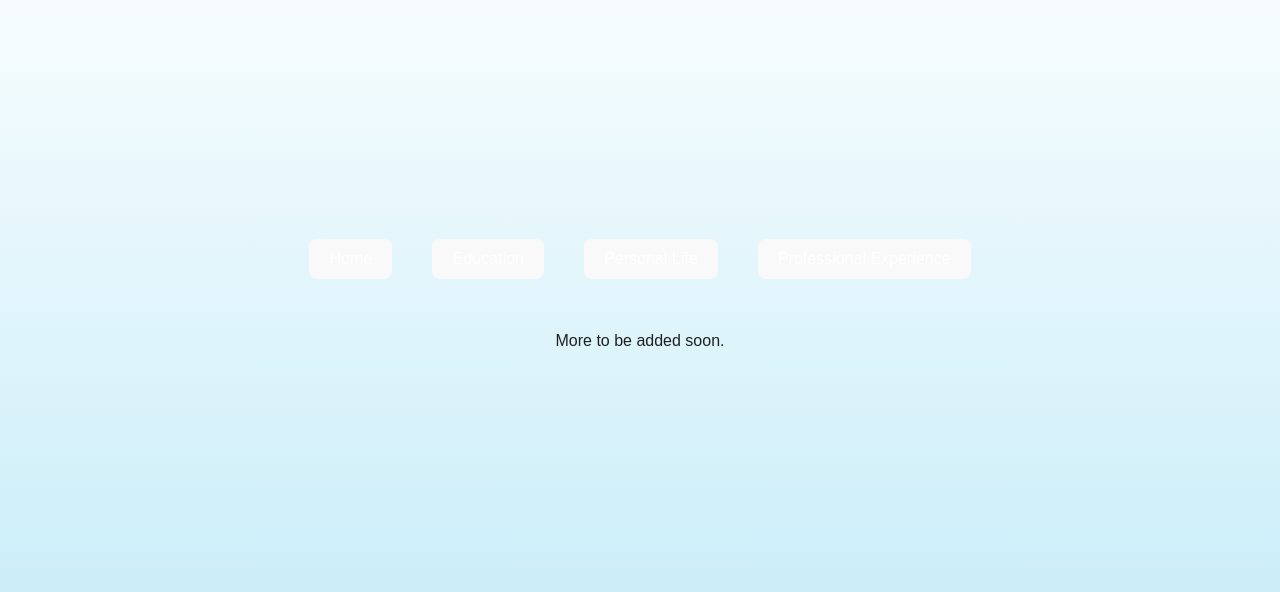
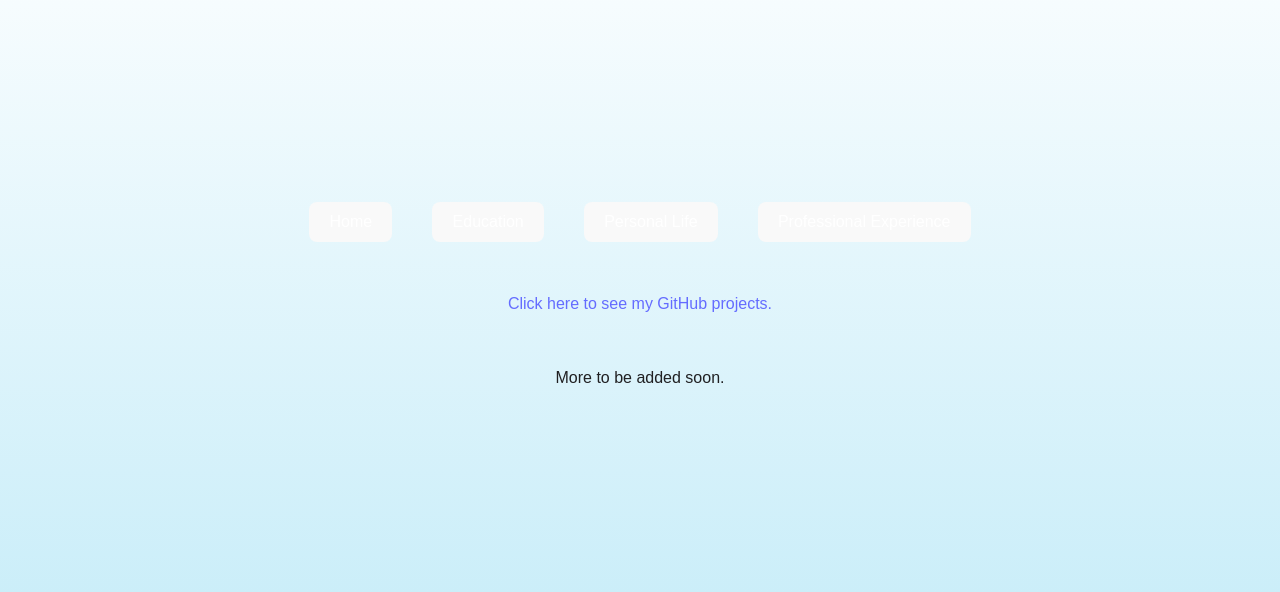
Before and after one commit to tillandert/Personal-Website-Code, a React (Vite) app in the folder my-vite-app/: page /Projects in a window 1280 px wide. Shown: the part 120-712 px from the top of the page. Built offline with nearby package versions, Linux system fonts and the light colour scheme.

Commit message:
Added link to GitHub

```diff
--- a/my-vite-app/src/pages/Professional_Experience.jsx
+++ b/my-vite-app/src/pages/Professional_Experience.jsx
@@ -15,8 +15,7 @@ const navigate = useNavigate();
 
             <div style={{ marginTop: '50px' }}>
                 <p>
-                    Outside of school, I am a technical supervisor at the Stephen C. O'Connell Center, UF's basketball/volleyball/gymnastics arena. In my free time, I
-                    enjoy working out, running, kickboxing, tennis, and video games.
+                    Outside of school, I am a technical supervisor at the Stephen C. O'Connell Center, UF's basketball/volleyball/gymnastics arena.
                 </p>
             </div>
 
--- a/my-vite-app/src/pages/Projects.jsx
+++ b/my-vite-app/src/pages/Projects.jsx
@@ -14,6 +14,12 @@ const navigate = useNavigate();
             </div>
 
             <div style={{ marginTop: '50px' }}>
+                <a href="https://github.com/tillandert" target="_blank" rel="noopener noreferrer">Click here to see my GitHub projects.</a>
+            </div>
+
+
+
+            <div style={{ marginTop: '50px' }}>
                 <p>More to be added soon.</p>
             </div>
         </div>
```
